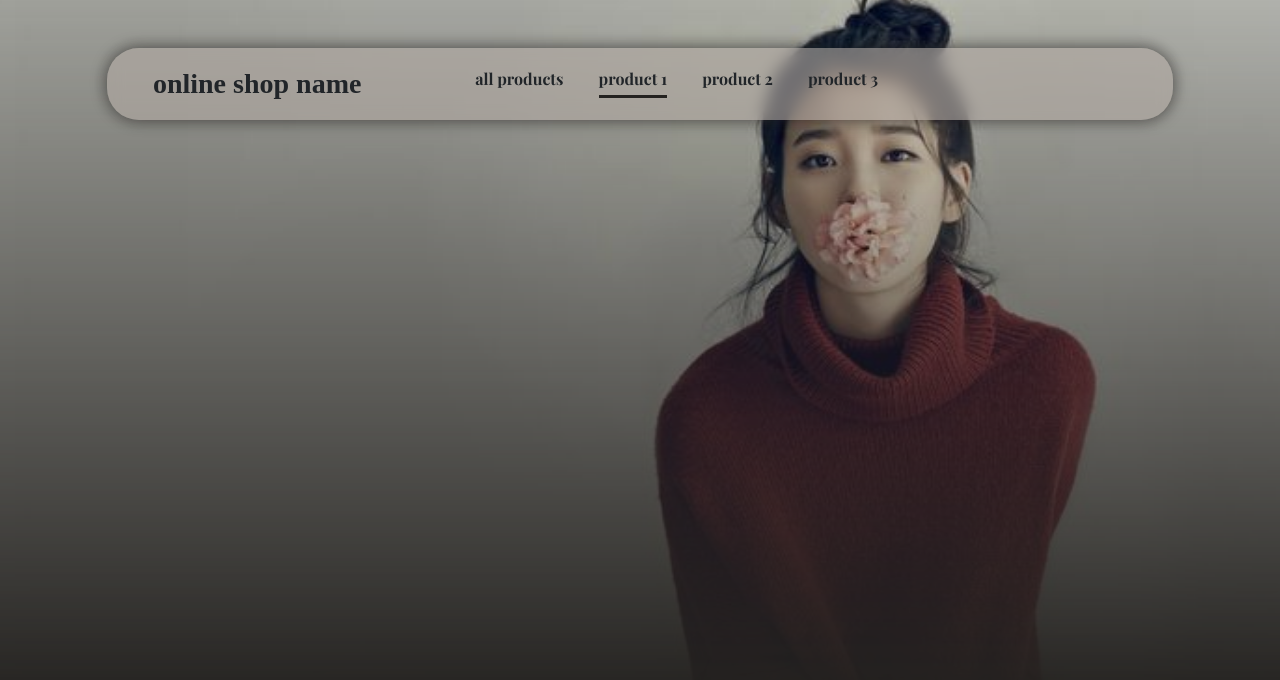
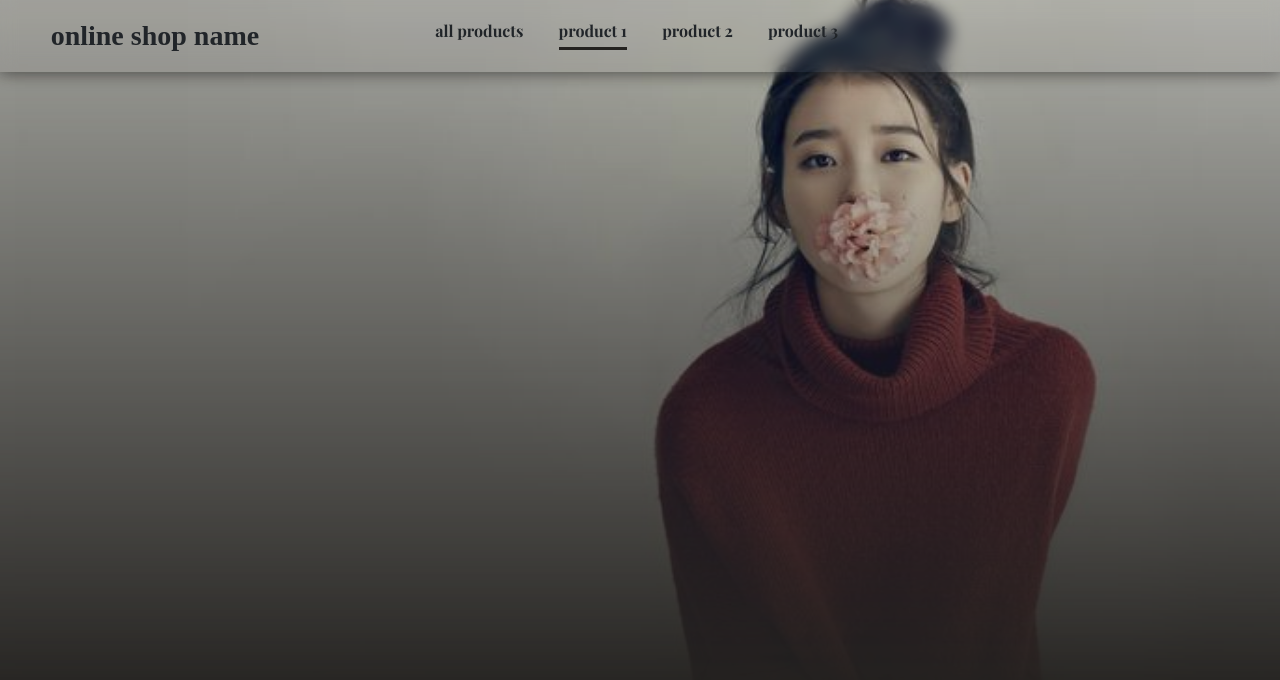
Before and after one commit to amirejokar/shop, a React (Create React App) app: page / in a window 1280 px wide. Shown: the top 680 px of the page. Built offline with nearby package versions, Linux system fonts and the light colour scheme; a web font is replaced by a local one.

Commit message:
fix navbar

```diff
--- a/src/Components/Topbar/index.css
+++ b/src/Components/Topbar/index.css
@@ -4,8 +4,7 @@
   object-fit: cover;
   background-repeat: no-repeat;
   height: 770px;
-
-  }
+}
 div.nabar {
   position: absolute;
   position: fixed;
@@ -13,13 +12,20 @@ div.nabar {
   flex-direction: row;
   align-items: center;
   z-index: 2;
-  background-color: rgba(179, 170, 163, .6);
+  background-color: rgba(179, 170, 163, 0.1);
   backdrop-filter: blur(8px);
-  margin-top: 3rem !important;
-  border-radius: 2rem;
   height: 4.5rem;
   box-shadow: 1px 1px 15px rgba(34, 32, 30, 0.4),
     -1px -1px 15px rgb(38, 36, 34, 0.4);
+    transition: all .2s ease-in-out;
+}
+.navbar-after-scroll {
+  border-radius: 1.1rem;
+  margin-top: 2rem !important;
+}
+.navbar-befor-scroll {
+  margin-top: 0rem !important;
+  border-radius: 0;
 }
 .navbar-center-content {
   display: flex;
@@ -39,8 +45,8 @@ div.nabar {
     font-size: 2.3rem;
     padding-left: 2rem;
   }
-  .menu-icone{
-    margin-top: .8rem;
+  .menu-icone {
+    margin-top: 0.8rem;
   }
 }
 .navbar-center-content li {
--- a/src/Components/Topbar/index.jsx
+++ b/src/Components/Topbar/index.jsx
@@ -1,13 +1,38 @@
+/* eslint-disable no-unreachable */
 import React from "react";
 import topimagedesktop from "./home.jpg";
 import topimagemd from "./home-md.jpg";
 import topimagesm from "./home-sm.jpg";
 import "./index.css";
+import { useEffect, useState } from "react";
 import { IoMenu } from "react-icons/io5";
 export default function Topbar() {
+  const [scrolled, setScrolled] = useState(false);
+
+  useEffect(() => {
+    const handleScroll = () => {
+      if (window.scrollY >= 30) {
+        setScrolled(true);
+      } else {
+        setScrolled(false);
+      }
+    };
+
+    window.addEventListener("scroll", handleScroll);
+
+    return () => {
+      window.removeEventListener("scroll", handleScroll);
+    };
+  }, []);
   return (
     <div className="d-flex justify-content-center ">
-      <div className="nabar col-10 ">
+      <div
+        className={`nabar${
+          scrolled
+            ? " navbar-after-scroll col-10"
+            : " navbar-befor-scroll col-12"
+        }`}
+      >
         <div className="navbar-left col-lg-3 col-md-3 col-12 m-auto fs-lg-1 fs-md-2 fs-sm-3 fs-3">
           <div className="menu-section px-sm-4 px-5">
             online shop name
```
